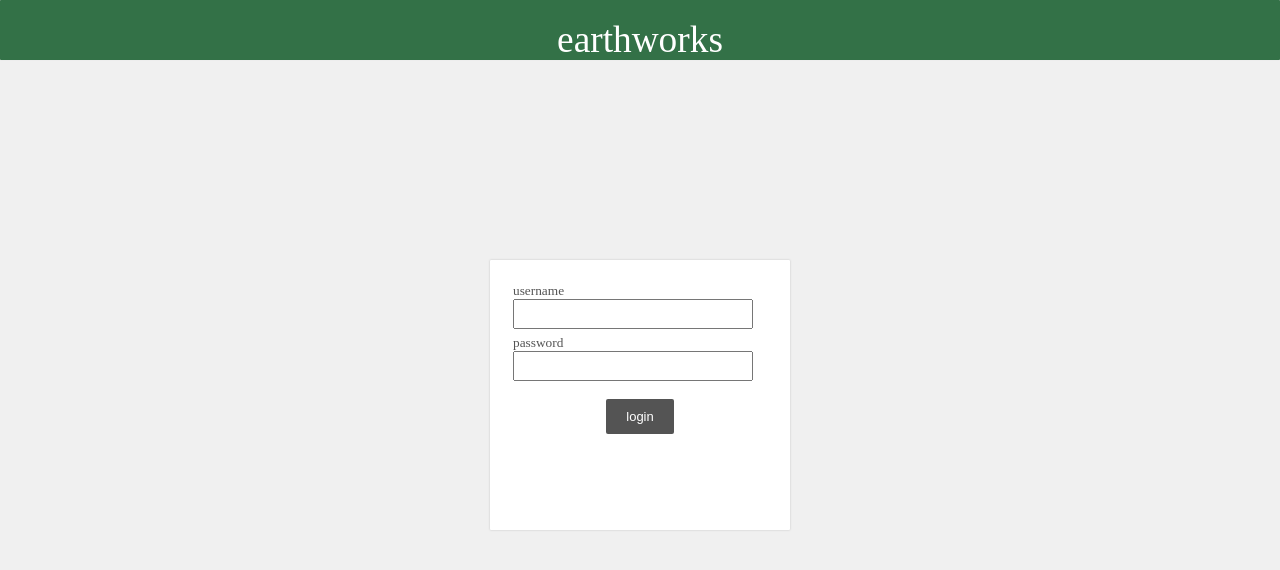
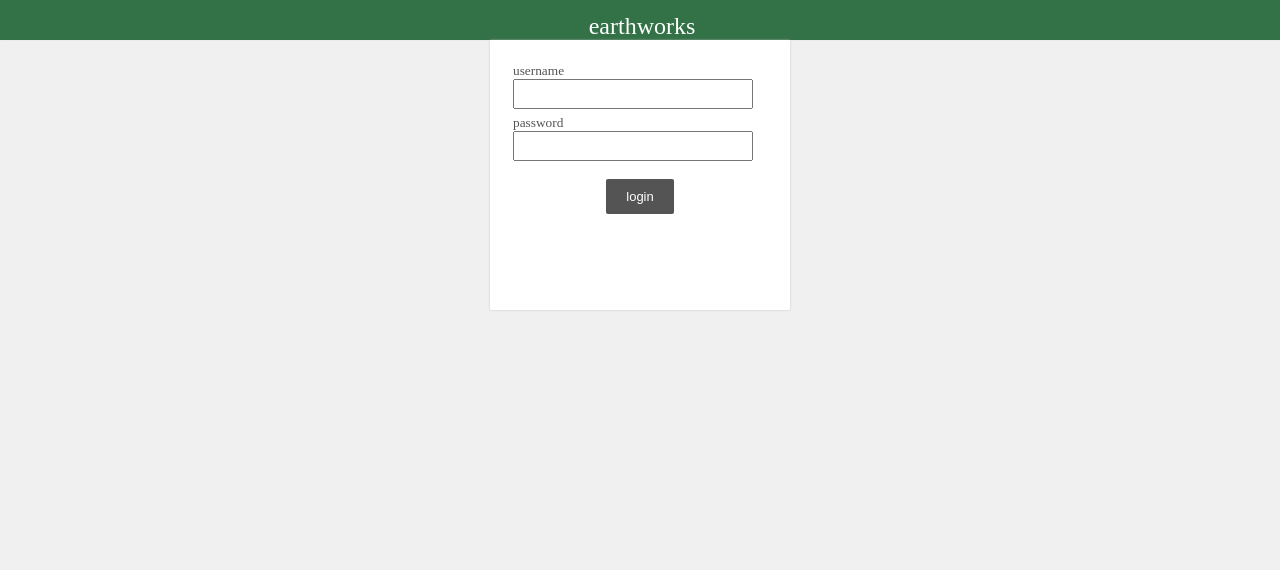
Before and after one commit to sweldon/riplist, a Django app: template templates/login/login.html in a window 1280 px wide. Shown: the top 570 px of the page. Run offline with Django 3.2, Linux system fonts and the light colour scheme; the template is opened without the code that fills it, so the values that code supplies are empty.

Commit message:
header edit

```diff
--- a/static/css/login/login.css
+++ b/static/css/login/login.css
@@ -8,13 +8,15 @@ body
 #loginheader{
 
 	/*border: 1px solid black;*/
-	height: 60px;
+	width: 100%;
+	height: 1.5em;
 	background: #337147;
-	line-height: 80px;
+	line-height: 2em;
+	padding: 2px;
 	color: white;
 	text-align: center;
-	border-radius: 1px;
-	font-size: 28pt;
+	/*border-radius: 1px;*/
+	font-size: 18pt;
 	font-family: "Bangla MN";
 	box-shadow: 0px -1px 2px #BBBBBB;
 	margin:auto;
@@ -31,7 +33,7 @@ body
 	box-shadow: 0px 0px 2px #BBBBBB;
 	height: 270px;
 	color: #545454;
-    margin-top:200px;
+    /*margin-top:200px;*/
 	font-size: 10pt;
 
 
--- a/templates/login/login.html
+++ b/templates/login/login.html
@@ -13,8 +13,6 @@
 
 
 <div id="loginheader">earthworks</div>
-
-
 
 
 <div id="loginbox">
```
